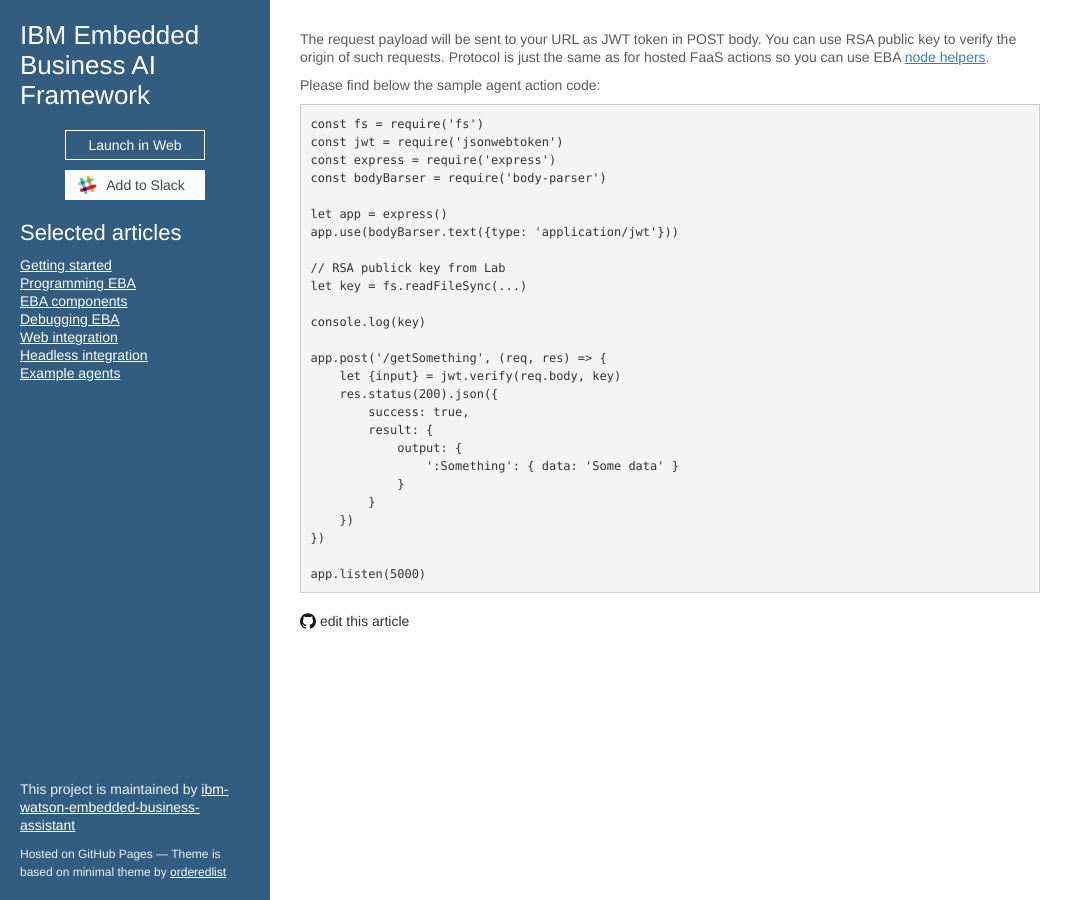
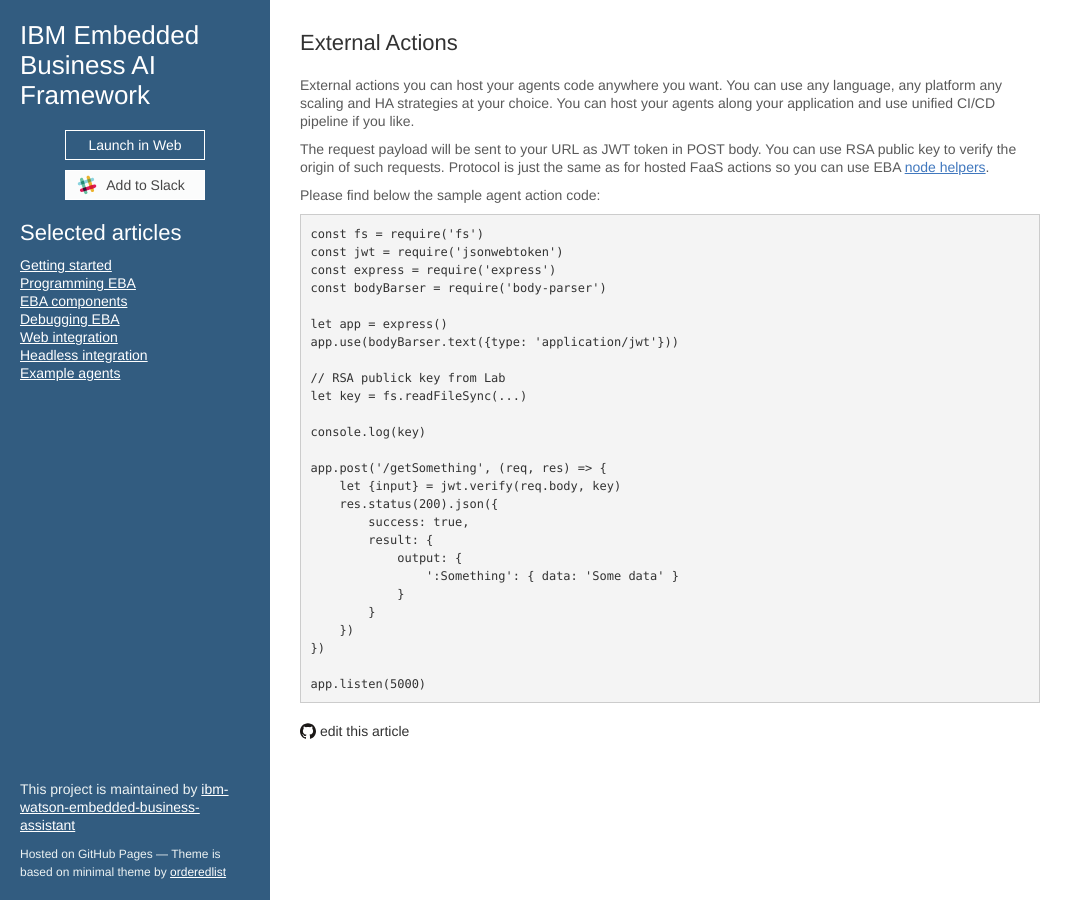
Before and after one commit to ibm-watson-embedded-business-assistant/eba-example-agents, a Jekyll site: the page built from docs/lab/ExternalRuntime.md, in a window 1280 px wide. Shown: the whole page, without its empty margins (0-1083 px from the left). Built offline with Jekyll 4.4.1, drawn with Linux system fonts in a browser that asks for light colours; our own code applies the rules of GitHub Pages for plain Markdown files; the repository's description, which GitHub fills in, is left out.

Commit message:
Update ExternalRuntime.md

```diff
--- a/docs/lab/ExternalRuntime.md
+++ b/docs/lab/ExternalRuntime.md
@@ -1,3 +1,7 @@
+## External Actions
+
+External actions you can host your agents code anywhere you want. You can use any language, any platform any scaling and HA strategies at your choice. You can host your agents along your application and use unified CI/CD pipeline if you like.
+
 The request payload will be sent to your URL as JWT token in POST body. You can use RSA public key to verify the origin of such requests. Protocol is just the same as for hosted FaaS actions so you can use EBA [node helpers](./NodeHelpers.md).
 
 Please find below the sample agent action code:
```
